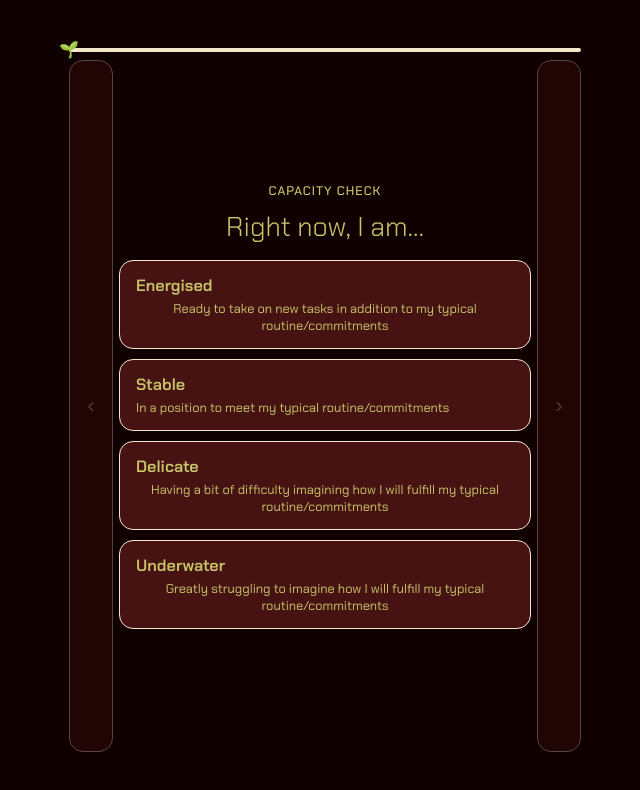
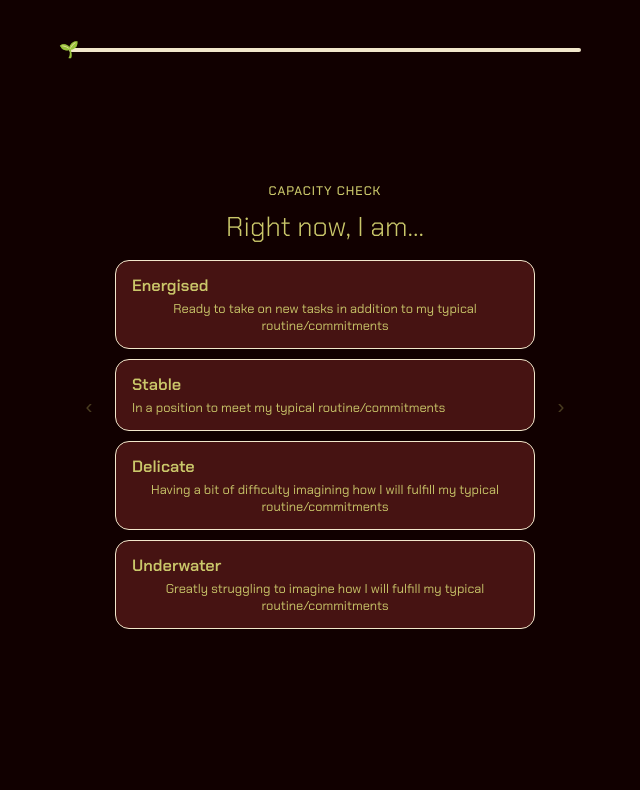
Before and after one commit to BlobGoblin66/capacity-checker, a React (Vite) app: page / in a window 1280 px wide. Shown: the top 790 px of the page, without its empty margins (315-955 px from the left). Built offline with nearby package versions, Linux system fonts and the light colour scheme.

Commit message:
Update index.css

```diff
--- a/src/index.css
+++ b/src/index.css
@@ -86,7 +86,7 @@ body {
 /* ===== Wizard row: back button | step content | next button ===== */
 .wizard-row {
   display: flex;
-  align-items: stretch;
+  align-items: center;
   gap: 6px;
   flex: 1;
   min-height: 0;
@@ -94,19 +94,29 @@ body {
 
 .side-nav-btn {
   flex: 0 0 auto;
-  width: 44px;
-  height: auto;
-  align-self: stretch;
-  border-radius: 14px;
-  border: 1.5px solid var(--color-border);
-  background: var(--color-surface);
+  width: 40px;
+  height: 52px;
+  border-radius: 12px;
+  border: none;
+  background: transparent;
   color: var(--color-ink);
-  font-size: 1.4rem;
+  opacity: 0.35;
+  font-size: 1.3rem;
   display: flex;
   align-items: center;
   justify-content: center;
   padding: 0;
   cursor: pointer;
+  transition: opacity 0.15s ease;
+}
+
+.side-nav-btn:hover:not(:disabled),
+.side-nav-btn:active:not(:disabled) {
+  opacity: 0.8;
+}
+
+.side-nav-btn:disabled {
+  opacity: 0.15;
 }
 
 .side-nav-btn:disabled {
```
